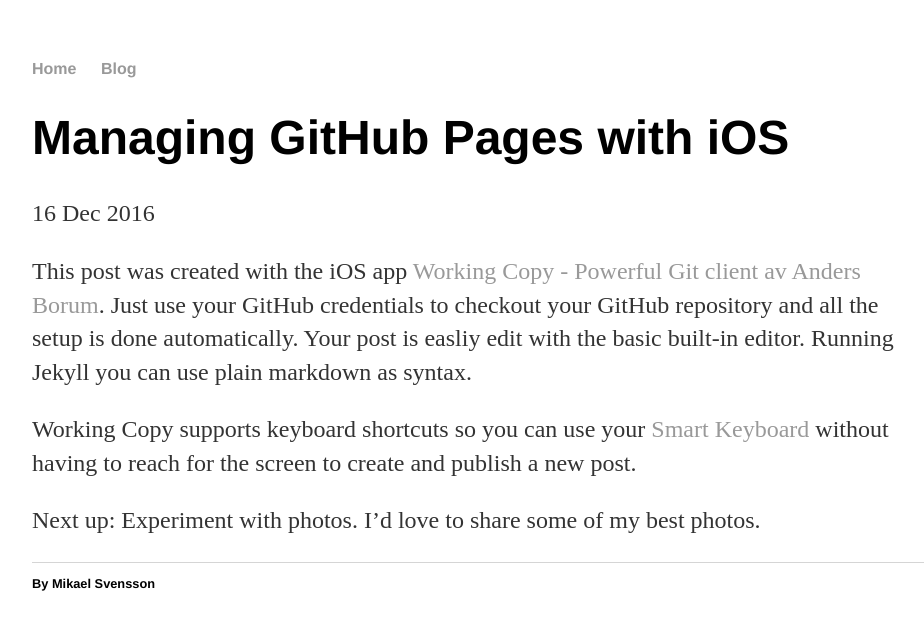
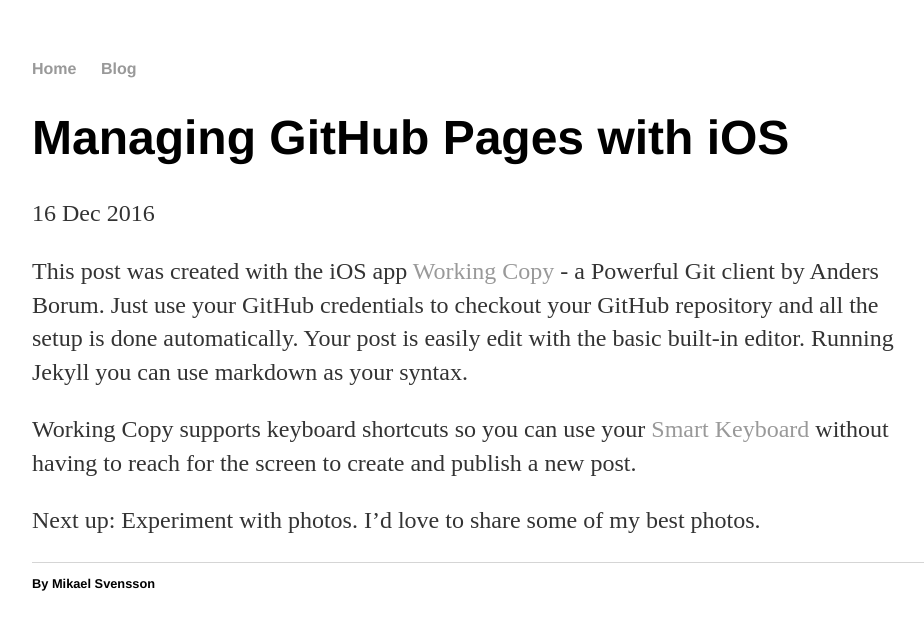
Before and after one commit to mikaelsjovind/mikeysvensson.github.io, a Jekyll site: the page built from _posts/2016-12-16-managing-github-pages-with-ios.md, in a window 1280 px wide. Shown: the top 630 px of the page, without its empty margins (160-1084 px from the left). Built offline with Jekyll 4.4.1, drawn with Linux system fonts in a browser that asks for light colours.

Commit message:
New linking to the app, some spell corrections.

```diff
--- a/_posts/2016-12-16-managing-github-pages-with-ios.md
+++ b/_posts/2016-12-16-managing-github-pages-with-ios.md
@@ -4,7 +4,7 @@
 date: 2016-12-16
 ---
 
-This post was created with the iOS app [Working Copy - Powerful Git client av Anders Borum](https://appsto.re/se/xONC1.i). Just use your GitHub credentials to checkout your GitHub repository and all the setup is done automatically. Your post is easliy edit with the basic built-in editor. Running Jekyll you can use plain markdown as syntax.
+This post was created with the iOS app [Working Copy](https://appsto.re/se/xONC1.i) - a Powerful Git client by Anders Borum. Just use your GitHub credentials to checkout your GitHub repository and all the setup is done automatically. Your post is easily edit with the basic built-in editor. Running Jekyll you can use markdown as your syntax.
 
 Working Copy supports keyboard shortcuts so you can use your [Smart Keyboard](http://www.apple.com/smart-keyboard/) without having to reach for the screen to create and publish a new post.
 
```
